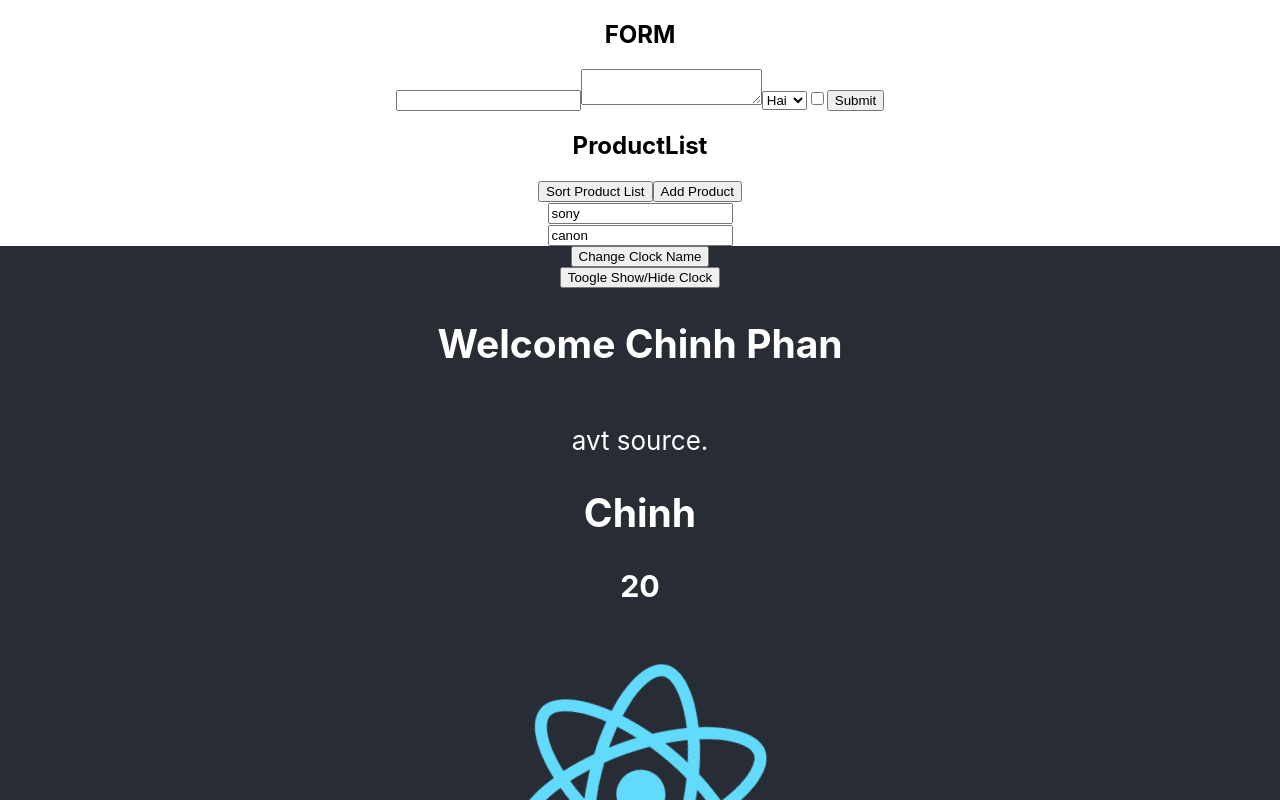
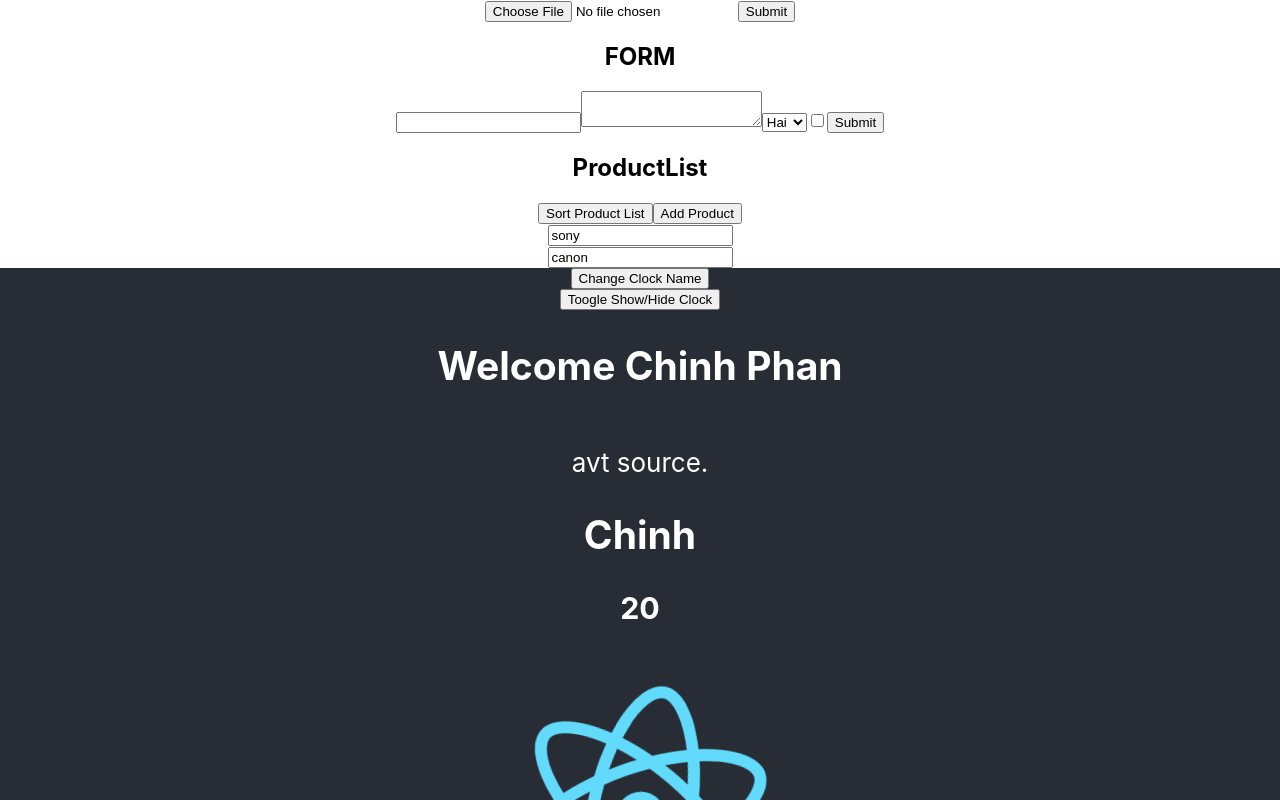
Before and after one commit to chinhphan099/react-2023, a React (Create React App) app in the folder second/: page / in a window 1280 px wide. Shown: the top 800 px of the page. Built offline with nearby package versions, Linux system fonts and the light colour scheme.

Commit message:
uncontrolledComponent

```diff
--- a/second/src/App.js
+++ b/second/src/App.js
@@ -11,6 +11,7 @@
 import CorrectlyState from './CorrectlyState'
 import ProductList from './ProductList/ProductList'
 import Form from './Form/Form'
+import UncontrolledComponent from './Form/UncontrolledComponent'
 
 const comment = {
   author: {
@@ -24,6 +25,7 @@
 
   return (
     <div className="App">
+      <UncontrolledComponent />
       <Form />
       <ProductList />
       <header className="App-header">
--- /dev/null
+++ b/second/src/Form/UncontrolledComponent.jsx
@@ -0,0 +1,39 @@
+import React, { Component, createRef } from 'react'
+// ! Không truyền value vào input
+// ! input[type="file"] không sử dụng attribute value
+// ! input[type="text"] có sử dụng attribute value, ko được gắn giá trị là undefined hoặc null
+export class UncontrolledComponent extends Component {
+  constructor(props) {
+    super(props)
+    this.fileInput = createRef()
+    this.state = {
+      selectedFile: null
+    }
+  }
+  handleFileChange = (event) => {
+    this.setState({
+      selectedFile: event.target.files[0]
+    })
+  }
+  handleSubmit = (event) => {
+    event.preventDefault()
+    const formData = new FormData()
+    formData.append('avatar', this.state.selectedFile, this.state.selectedFile.name)
+
+    // axios.post('/api/uploadFile', formData)
+
+    console.log(this.state)
+  }
+  render() {
+    return (
+      <div>
+        <form onSubmit={this.handleSubmit}>
+          <input type="file" name="avatar" ref={this.fileInput} onChange={this.handleFileChange} />
+          <button>Submit</button>
+        </form>
+      </div>
+    )
+  }
+}
+
+export default UncontrolledComponent
```
